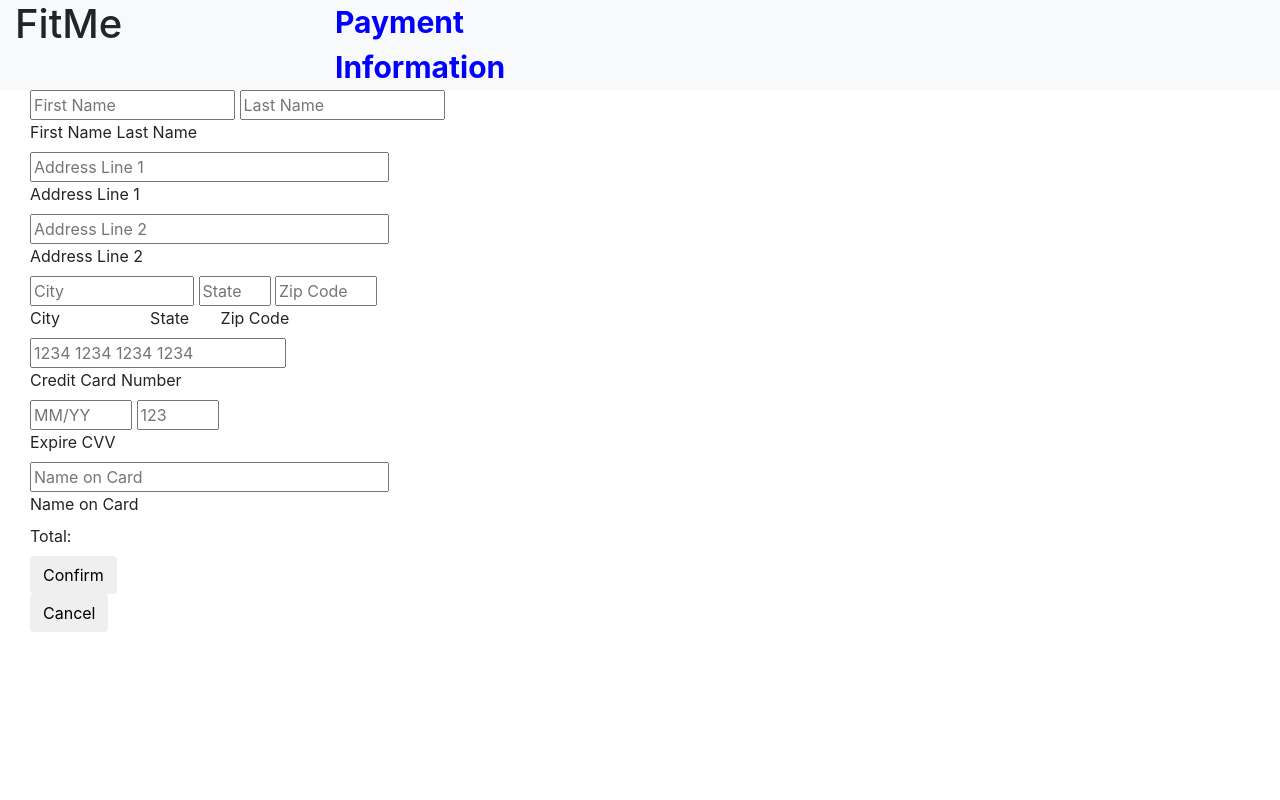
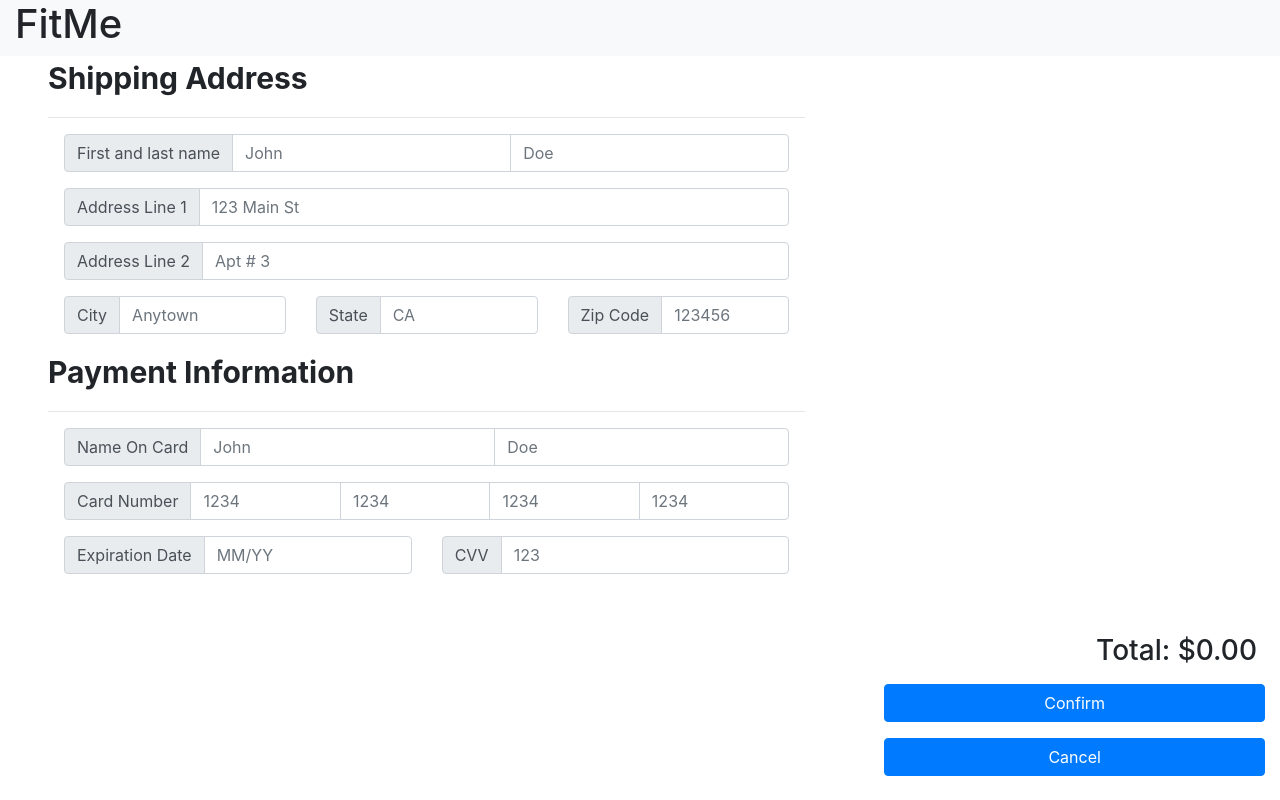
Before and after one commit to DGh0st/FitMe, a plain HTML site: page checkout.html in a window 1280 px wide. Drawn offline with nearby package versions, Linux system fonts and the light colour scheme.

```diff
--- a/checkout.html
+++ b/checkout.html
@@ -37,54 +37,108 @@
             <div class="col-md-3">
                 <h1 class="text-md-left text-center">FitMe</h1>
             </div>
-            <div class="col-md-3">
-                <span class="payment-text"> Payment Information </span>
+        </div>
+        <div class="row">
+            <div class="col-md-8 col-12 px-5">
+                <div class="row">
+                    <span class="col-12 payment-text">Shipping Address</span>
+                </div>
+                <hr>
+
+                <div class="mx-3">
+                    <div class="input-group mb-3">
+                        <div class="input-group-prepend">
+                            <span class="input-group-text" id="">First and last name</span>
+                        </div>
+                        <input type="text" class="form-control" placeholder="John" id="txtFirstName">
+                        <input type="text" class="form-control" placeholder="Doe" id="txtLastName">
+                    </div>
+
+                    <div class="input-group mb-3">
+                        <div class="input-group-prepend">
+                            <span class="input-group-text">Address Line 1</span>
+                        </div>
+                        <input type="text" class="form-control" placeholder="123 Main St" id="txtAddressLine1">
+                    </div>
+
+                    <div class="input-group mb-3">
+                        <div class="input-group-prepend">
+                            <span class="input-group-text">Address Line 2</span>
+                        </div>
+                        <input type="text" class="form-control" placeholder="Apt # 3" id="txtAddressLine2">
+                    </div>
+
+                    <div class="row">
+                        <div class="input-group mb-3 col-lg-4 col-md-6 col-12">
+                            <div class="input-group-prepend">
+                                <span class="input-group-text" id="basic-addon1">City</span>
+                            </div>
+                            <input type="text" class="form-control" placeholder="Anytown" id="txtCity">
+                        </div>
+
+                        <div class="input-group mb-3 col-lg-4 col-md-6 col-12">
+                            <div class="input-group-prepend">
+                                <span class="input-group-text" id="basic-addon1">State</span>
+                            </div>
+                            <input type="text" class="form-control" placeholder="CA" id="txtState">
+                        </div>
+
+                        <div class="input-group mb-3 col-lg-4 col-md-6 col-12">
+                            <div class="input-group-prepend">
+                                <span class="input-group-text" id="basic-addon1">Zip Code</span>
+                            </div>
+                            <input type="text" class="form-control" placeholder="123456" id="txtZipCode">
                         </div>
                     </div>
-        <div class"row">
-            <div class="col-md-8" id="FirstColumn">
-                <!-- Middle Column-->
-                    <input type="text" aria-label="First Name" placeholder="First Name" size="15" id="txtFirtName">
-                    <input type="text" aria-label="Last Name" placeholder="Last Name" size="15" id="txtLastName"> <br>
+                </div>
 
-                    <label width="100px">First Name</label> <!-- &nbsp; &nbsp; &nbsp; &nbsp; &nbsp; &nbsp; &nbsp; &nbsp;-->
-                    <label>Last Name</label>  <br>
+                <div class="row">
+                    <span class="col-12 payment-text">Payment Information</span>
+                </div>
+                <hr>
 
-                    <input type="text" aria-label="Address Line 1" placeholder="Address Line 1" size="30" id="txtAddLine1"> <br>
-                    <label>Address Line 1</label> <br>
+                <div class="mx-3">
+                    <div class="input-group mb-3">
+                        <div class="input-group-prepend">
+                            <span class="input-group-text" id="">Name On Card</span>
+                        </div>
+                        <input type="text" class="form-control" placeholder="John" id="txtCardFirstName">
+                        <input type="text" class="form-control" placeholder="Doe" id="txtCardLastName">
+                    </div>
 
-                    <input type="text" aria-label="Address Line 2" placeholder="Address Line 2" size="30" id="txtAddLine2"> <br>
-                    <label>Address Line 2</label> <br>
+                    <div class="input-group mb-3">
+                        <div class="input-group-prepend">
+                            <span class="input-group-text" id="">Card Number</span>
+                        </div>
+                        <input type="text" class="form-control" placeholder="1234" id="txtCreditNumOne">
+                        <input type="text" class="form-control" placeholder="1234" id="txtCreditNumTwo">
+                        <input type="text" class="form-control" placeholder="1234" id="txtCreditNumThree">
+                        <input type="text" class="form-control" placeholder="1234" id="txtCreditNumFour">
+                    </div>
 
-                    <input type="text" aria-label="City" placeholder="City" size="11" id="txtCity">
-                    <input type="text" aria-label="State" placeholder="State" size="2" id="txtState">
-                    <input type="text" aria-label="Zip Code" placeholder="Zip Code" size="5" id="txtZipCode"> <br>
+                    <div class="row">
+                        <div class="input-group mb-3 col-md-6 col-12">
+                            <div class="input-group-prepend">
+                                <span class="input-group-text" id="basic-addon1">Expiration Date</span>
+                            </div>
+                            <input type="text" class="form-control" placeholder="MM/YY" id="txtExp">
+                        </div>
 
-                    <label> City </label> &nbsp; &nbsp;&nbsp;&nbsp;&nbsp;&nbsp; &nbsp;&nbsp;&nbsp;&nbsp;&nbsp;&nbsp;&nbsp;&nbsp; &nbsp;
-                    <label> State </label> &nbsp;&nbsp;&nbsp; &nbsp;
-                    <label> Zip Code </label> <br>
-
-                    <input type="text" aria-label="Credit Number" placeholder="1234 1234 1234 1234" size="20" id="txtCreditNum"> <br>
-                    <label> Credit Card Number </label> <br>
-
-                    <input type="text" aria-label="Exp" placeholder="MM/YY" size="5" id="txtExp">
-                    <input type="text" aria-label="CVV" placeholder="123" size="3" id="txtCVV"> <br>
-
-                    <label> Expire </label>
-                    <label> CVV </label> <br>
-
-                    <input type="text" aria-label="Exp" placeholder="Name on Card" size="30" id="txtCardName"> <br>
-                    <label> Name on Card </label> <br>
-
+                        <div class="input-group mb-3 col-md-6 col-12">
+                            <div class="input-group-prepend">
+                                <span class="input-group-text" id="basic-addon1">CVV</span>
                             </div>
-            <div class="col-md-4" id="SecondColumn">
-                <!-- Second Column-->
-                <label> Total: </label>
-                <!-- Total Price -->
-                <br>
-                <input class = "btn" type = "button" id="btnConfirm" value = "Confirm"></input>
-                <br>
-                <input class = "btn" type = "button" id="btnCancel" value = "Cancel"></input>
+                            <input type="text" class="form-control" placeholder="123" id="txtCVV">
+                        </div>
+                    </div>
+                </div>
+            </div>
+            <div class="col-md-4 col-12" id="left-bar">
+                <div class="text-md-right text-center m-2">
+                    <h3>Total: <span id="totalCost">$0.00</span></h3>
+                    <button class="btn btn-primary w-100 m-2" type="button" id="btnConfirm">Confirm</button>
+                    <button class="btn btn-primary w-100 m-2" type="button" id="btnCancel">Cancel</button>
+                </div>
             </div>
         </div>
     </div>
--- a/css/checkout.css
+++ b/css/checkout.css
@@ -5,5 +5,30 @@
 .payment-text{
     font-size: 30px;
     font-weight: bold;
-    color: blue;
 }
+
+#left-bar {
+    min-height: calc(100vh - 64px);
+
+    display: flex;
+    align-items: flex-end;
+}
+
+@media (min-width: 768px) {
+    #left-bar div {
+        width: 100%;
+    }
+}
+
+@media (max-width: 768px) {
+    #left-bar {
+        min-height: unset !important;
+        display: block;
+    }
+}
+
+@media (max-width: 768px) {
+    #left-bar {
+        min-height: calc(100vh - 100px)
+    }
+}
```
Also changed, not shown: cart.html (+0 -1 lines), transaction_complete.html (+6 -1 lines). Lines whose indentation alone changed are shown as unchanged.
